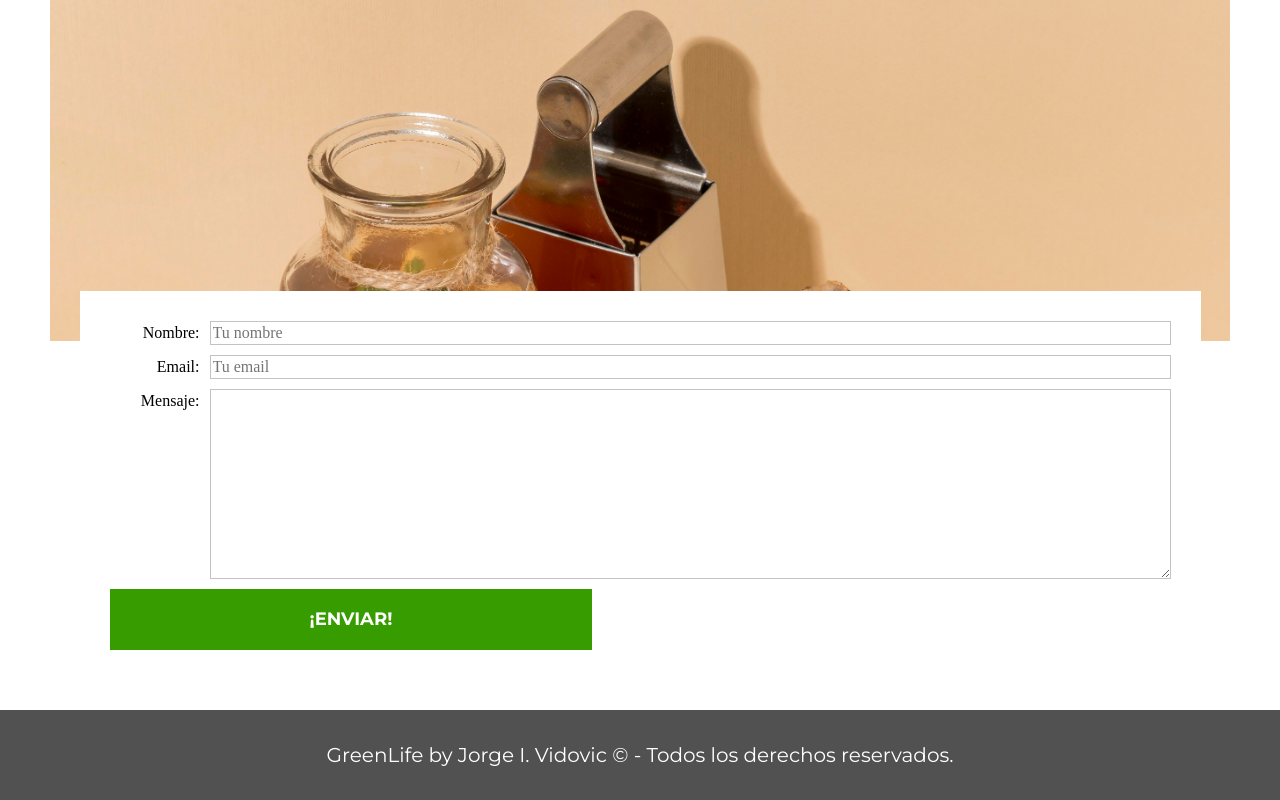
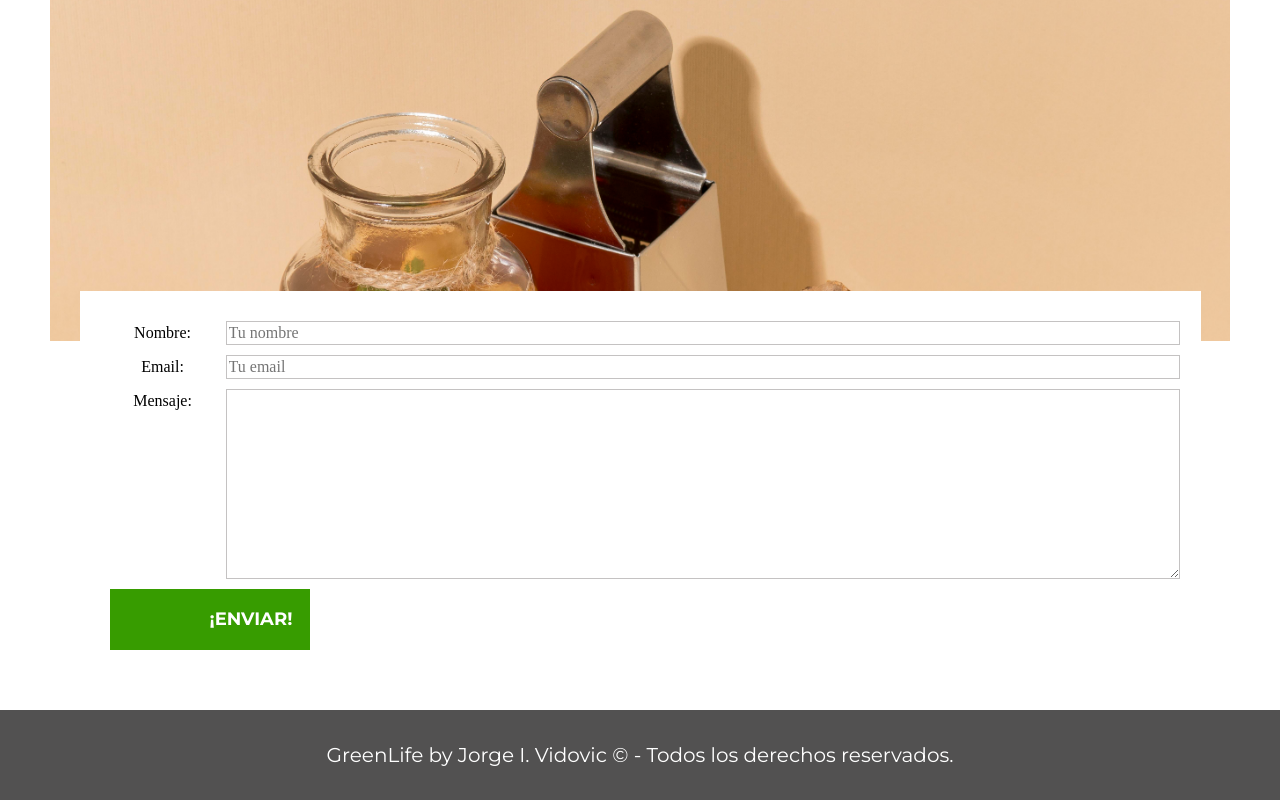
Before and after one commit to Jorge-I-Vidovic/GreenLife, a plain HTML site: page contact.html in a window 1280 px wide. Shown: the part 374-1174 px from the top of the page. Drawn offline with Linux system fonts and the light colour scheme.

Commit message:
Project done.

```diff
--- a/css/styles.css
+++ b/css/styles.css
@@ -101,8 +101,8 @@ img {
     margin-right: auto;
 }
 
-@media screen and (min-width: 768px){
-    .header__logo{
+@media screen and (min-width: 768px) {
+    .header__logo {
         width: 20%;
     }
 }
@@ -224,7 +224,7 @@ img {
     }
 }
 
-.about-us__content{
+.about-us__content {
     color: var(--bolderPrimary);
 }
 
@@ -276,7 +276,7 @@ img {
     font-family: var(--mainFont);
     text-transform: uppercase;
     font-weight: bold;
-    display: block;
+    display: flex;
     color: white;
     text-align: center;
     padding: 3rem 2rem;
@@ -284,30 +284,24 @@ img {
     border: none;
     background-color: var(--bolderPrimary);
     align-items: center;
+    justify-content: center;
+}
+
+.button:hover {
+    cursor: pointer;
+    color: yellow;
 }
 
 @media (min-width: 480px) {
     .button {
-        padding: 2rem 20rem;
+        padding: 2rem 10rem;
     }
 }
-
-@media (min-width: 768px) {
-    .button {
-        display: inline-block;
-    }
-
-    .button:hover {
-        cursor: pointer;
-        color: yellow;
-    }
-}
-
 
 /* Contacto */
 
 
-.confirmation{
+.confirmation {
     background-color: rgb(119, 198, 0);
     text-align: center;
     padding: 1rem;
@@ -315,7 +309,7 @@ img {
     text-transform: uppercase;
 }
 
-.error{
+.error {
     background-color: rgb(186, 0, 0);
     text-align: center;
     padding: 1rem;
@@ -323,14 +317,14 @@ img {
     text-transform: uppercase;
 }
 
-.contact-bg{
+.contact-bg {
     background-image: url(../img/1.jpg);
     height: 40rem;
     background-size: cover;
     background-repeat: no-repeat;
 }
 
-.form{
+.form {
     display: flex;
     flex-direction: column;
     background-color: white;
@@ -340,28 +334,34 @@ img {
 }
 
 @media (min-width: 480px) {
-
+    .camp {
+        display: flex;
+    }
 }
 
-.camp{
+.camp {
     display: flex;
+    flex-direction: column;
+    text-align: left;
     margin-bottom: 1rem;
     gap: 1rem;
 }
 
+@media (min-width: 480px) {
+    .camp {
+        display: grid;
+        grid-template-columns: 10% 90%;
+    }
+}
 
-
-.camp__label{
+.camp__label {
     margin: 0 auto;
-    flex: 0 0 9rem;
     text-align: right;
 }
 
-@media (min-width: 480px) {
+@media (min-width: 480px) {}
 
-}
-
-.camp__field{
+.camp__field {
     flex: 1;
     border: 1px solid rgb(196, 194, 194);
 }
```
Also changed, not shown: products.html (+1 -1 lines).
